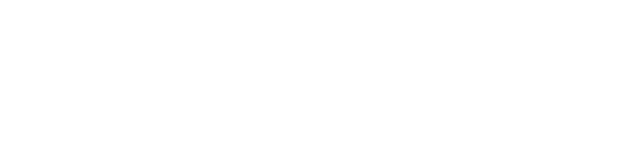
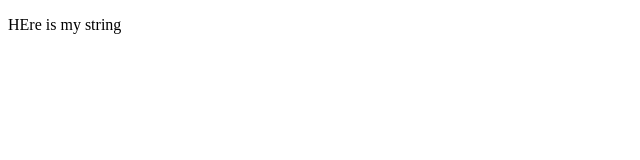
Before and after one commit to juanpola/background-gen, a plain HTML site: page index.html in a window 1280 px wide. Shown: the whole page, without its empty margins (0-640 px from the left). Drawn offline with Linux system fonts and the light colour scheme.

Commit message:
branching

```diff
--- a/index.html
+++ b/index.html
@@ -7,6 +7,7 @@
 	</title>
 </head>
 <body>
+	<p> HEre is my string</p>
 
 </body>
 </html>
```
